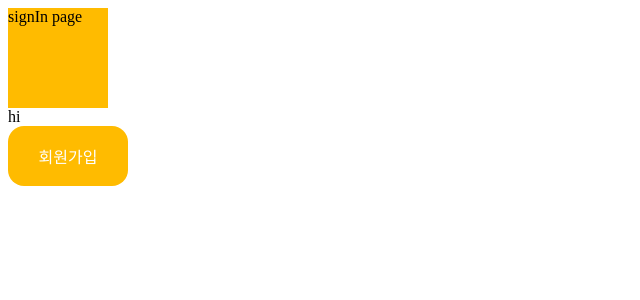
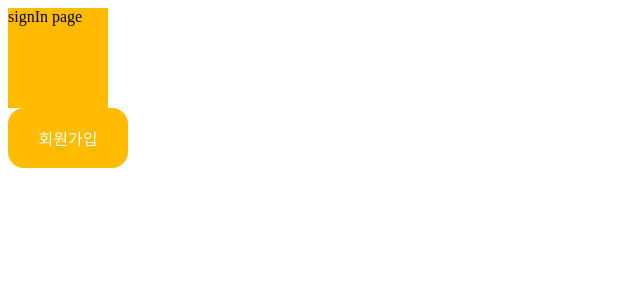
Before and after one commit to FeverTimeTeam/coinvillage-front, a Next.js app: page /signIn in a window 1280 px wide. Shown: the top 300 px of the page, without its empty margins (0-640 px from the left). Built offline with nearby package versions, Linux system fonts and the light colour scheme.

Commit message:
refactor : styled.ts 폴더 구조 변경(signIn.ts로 이름 바꾸고 상위 폴더에 위치시킴)

```diff
--- a/src/pages/signIn.tsx
+++ b/src/pages/signIn.tsx
@@ -1,13 +1,12 @@
 import React from 'react';
 import styled from 'styled-components';
-import Root from '../../styles/SignIn/styled';
+import Root from '../../styles/signIn';
 import Button from '../components/button';
 
 const SignIn = () => {
   return (
     <>
       <Root>signIn page</Root>
-      <div>hi</div>
       <Button
         onClick={() => {
           console.log('회원가입 버튼');
--- a/styles/SignIn/styled.ts
+++ b/styles/signIn.ts
@@ -1,6 +1,6 @@
 import React from 'react';
 import styled from 'styled-components';
-import color from '../../src/constants/color';
+import color from '../src/constants/color';
 
 const Root = styled.div`
   width: 100px;
```
